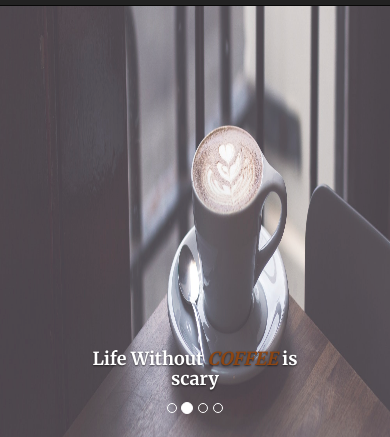
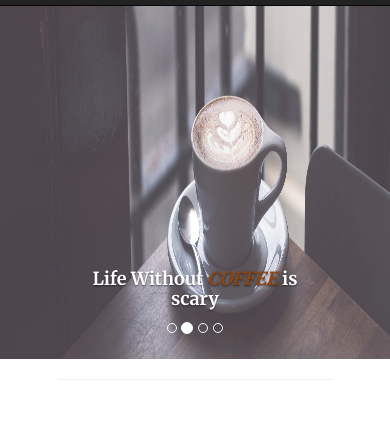
Before and after one commit to knayakar/Bristo-Coffee, a plain HTML site: page index.html in a window 390 px wide. Shown: the part 61-498 px from the top of the page. Drawn offline with nearby package versions, Linux system fonts and the light colour scheme; a web font is replaced by a local one.

Commit message:
adjusting width

```diff
--- a/css/style.css
+++ b/css/style.css
@@ -4,6 +4,8 @@
 body {
     font-family: 'Merriweather', serif;
     position: relative;
+    padding: 0;
+    margin: 0;
 }
 
 .navbar {
@@ -19,12 +21,11 @@ body {
 
 .nav > li {
     font-size: 20px;
-    margin-left: 300px;
-    margin-right: -300px;
 }
 
 .carousel-inner > .item > img{
     width: 100%;
+    min-width: 100%;
     height: 950px;
     opacity: 0.82;
 }
@@ -213,8 +214,12 @@ hr {
 @media screen and (max-width: 850px) {
 
     .carousel-inner > .item > img{
-        width: 100%;
-        height: 500px;
+        height: 420px;
+    }
+
+    .carousel-caption > h1 {
+        margin: 10px;
+        font-size: 18px;
     }
 
     .contact > .row > .col-lg-4 > img {
@@ -222,10 +227,7 @@ hr {
         height: 200px;
     }
 
-    .carousel-caption > h1 {
-        margin: 10px;
-        font-size: 18px;
-    }
+
 
     .footer > .follow > ul  li {
         display: inline;
```
